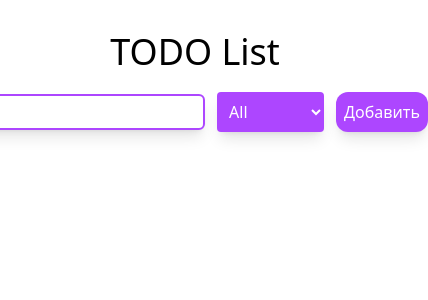
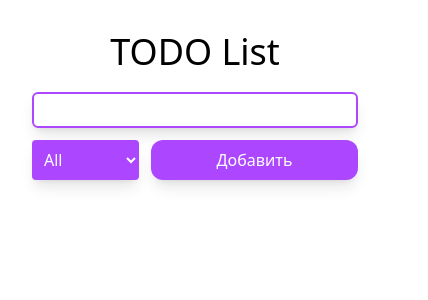
Before and after one commit to silius124/ToDo-App-with-Vue, a Vue app: page / in a window 390 px wide. Shown: the top 300 px of the page, 428 px wide, since content can reach past the window. Built offline with nearby package versions, Linux system fonts and the light colour scheme.

Commit message:
fix adaptive disign

```diff
--- a/src/components/Head.vue
+++ b/src/components/Head.vue
@@ -25,12 +25,15 @@ watch(activeOption, (newVal) => {
 });
 </script>
 <template>
-  <div class="flex gap-3 items-center justify-center mb-10 mt-5">
+  <div
+    class="mw-5xl flex flex-col lg:flex-row gap-3 items-center justify-center mb-10 mt-5"
+  >
     <input
-      class="w-150 border-2 rounded-md border-purple-500 p-1 focus:border-purple-850 focus:border-3 focus:outline-0 shadow-lg"
+      class="w-full mx-5 lg:w-150 lg:mx-0 border-2 rounded-md border-purple-500 p-1 focus:border-purple-850 focus:border-3 focus:outline-0 shadow-lg"
       type="text"
       v-model="inpNameTodo"
     />
+    <div class="w-full mx-5 flex flex-row gap-3 lg:w-auto">
       <select
         class="w-32 bg-purple-500 p-2 rounded-sm text-white shadow-lg cursor-pointer focus:outline-transparent"
         name=""
@@ -48,4 +51,5 @@ watch(activeOption, (newVal) => {
         Добавить
       </button>
     </div>
+  </div>
 </template>
```
Lines whose indentation alone changed are shown as unchanged.
